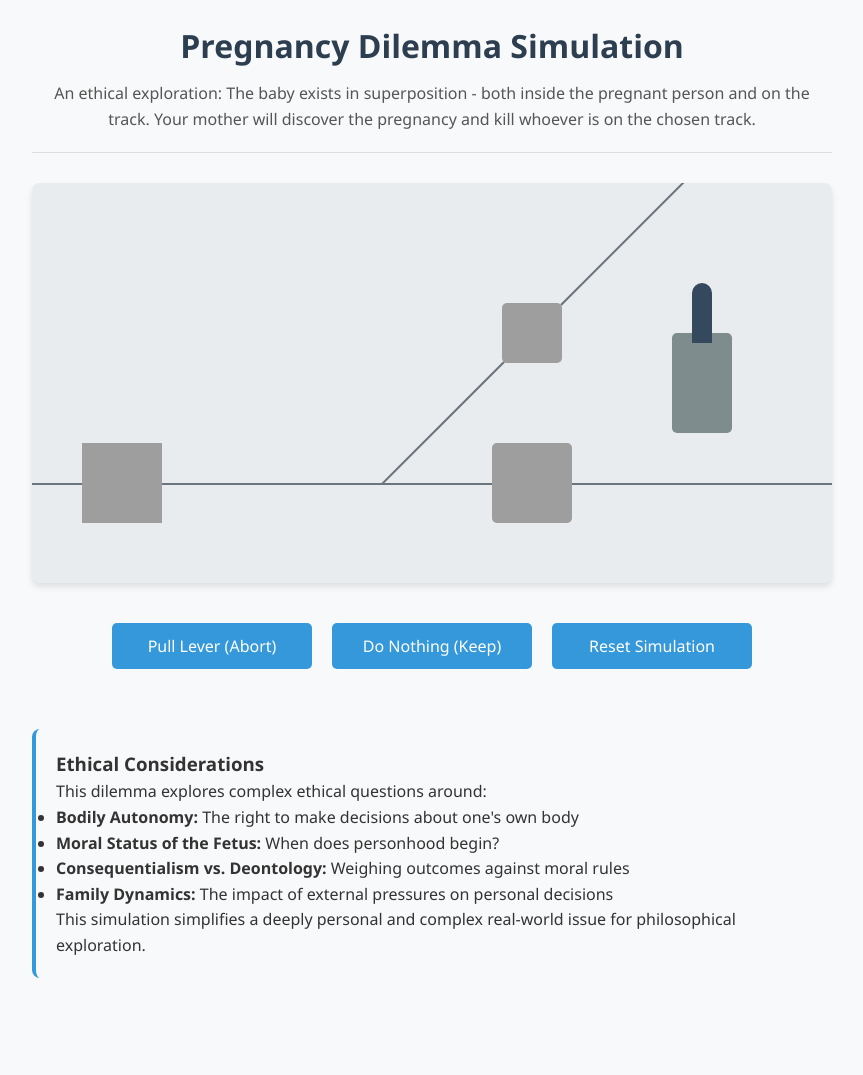
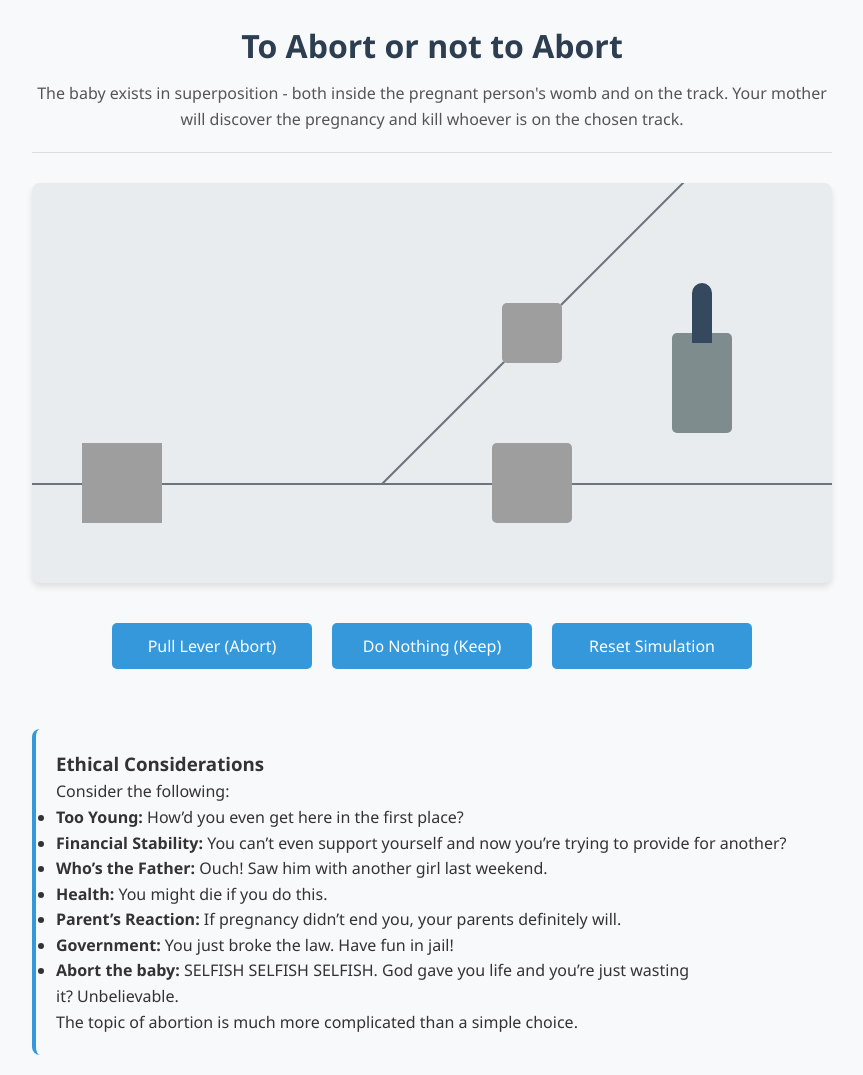
Before and after one commit to Kelp314159/ChristianStudiesProject, a plain HTML site: page index.html in a window 1280 px wide. Shown: the whole page, without its empty margins (208-1071 px from the left). Before the commit the page ends 998 px from the top, so only its background shows below. Drawn offline with Linux system fonts and the light colour scheme; grey boxes are pictures that could not be loaded.

Commit message:
Update index.html

```diff
--- a/index.html
+++ b/index.html
@@ -3,7 +3,7 @@
 <head>
     <meta charset="UTF-8">
     <meta name="viewport" content="width=device-width, initial-scale=1.0">
-    <title>Pregnancy Dilemma Simulation</title>
+    <title>Pregnancy Dilemma Simulator</title>
     <style>
         * {
             margin: 0;
@@ -291,9 +291,9 @@
 </head>
 <body>
     <header>
-        <h1>Pregnancy Dilemma Simulation</h1>
+        <h1>To Abort or not to Abort</h1>
         <p class="description">
-            An ethical exploration: The baby exists in superposition - both inside the pregnant person and on the track.
+            The baby exists in superposition - both inside the pregnant person's womb and on the track.
             Your mother will discover the pregnancy and kill whoever is on the chosen track.
         </p>
     </header>
@@ -364,14 +364,23 @@
 
     <div class="ethical-explanation">
         <h3>Ethical Considerations</h3>
-        <p>This dilemma explores complex ethical questions around:</p>
+        <p>Consider the following:</p>
         <ul>
-            <li><strong>Bodily Autonomy:</strong> The right to make decisions about one's own body</li>
-            <li><strong>Moral Status of the Fetus:</strong> When does personhood begin?</li>
-            <li><strong>Consequentialism vs. Deontology:</strong> Weighing outcomes against moral rules</li>
-            <li><strong>Family Dynamics:</strong> The impact of external pressures on personal decisions</li>
+            <li><strong>Too Young:</strong> How’d you even get here in the first place?
+            </li>
+            <li><strong>Financial Stability:</strong> You can’t even support yourself and now you’re trying to provide for another?
+            </li>
+            <li><strong>Who’s the Father:</strong> Ouch! Saw him with another girl last weekend.
+            </li>
+            <li><strong>Health:</strong> You might die if you do this.
+            </li>
+            <li><strong>Parent’s Reaction:</strong> If pregnancy didn’t end you, your parents definitely will.
+            </li>
+            <li><strong>Government:</strong> You just broke the law. Have fun in jail!
+            </li>
+            <li><strong>Abort the baby:</strong> SELFISH SELFISH SELFISH. God gave you life and you’re just wasting it? Unbelievable.</li>
         </ul>
-        <p>This simulation simplifies a deeply personal and complex real-world issue for philosophical exploration.</p>
+        <p>The topic of abortion is much more complicated than a simple choice.</p>
     </div>
 
     <script>
@@ -445,7 +454,7 @@
             activateScenario(true);
 
             // Update UI
-            decisionText.textContent = "You pulled the lever, choosing to abort. The baby on the side track is killed, but the pregnant person survives. Your mother never finds out about the pregnancy.";
+            decisionText.textContent = "You absolute cruel mother. How could you do that? After the blessing given upon you, you chose to throw it all away? Not only will you be questioned and potentially break the law, you’ll have to live with the shame of doing that to your own child. It could’ve been healthy. It could’ve grown to be happy. You are sick.";
             results.classList.remove('results-hidden');
 
             // Save to localStorage
@@ -463,7 +472,7 @@
             activateScenario(false);
 
             // Update UI
-            decisionText.textContent = "You did nothing, choosing to keep the baby. Your mother discovers the pregnancy and kills both the pregnant person and the baby on the main track.";
+            decisionText.textContent = "You did nothing, choosing to keep the baby. Not only did you risk your life for this pregnancy, your parents are also furious. The father yells at you for choosing this route, or isn’t financially capable to keep up with the lifestyle. You will end up with crippling depression all alone with people mocking you for having a baby at such a young age. You will see your baby’s eyes and regret your entire life choices forever. How fun! Just try not to go insane!";
             results.classList.remove('results-hidden');
 
             // Save to localStorage
```
